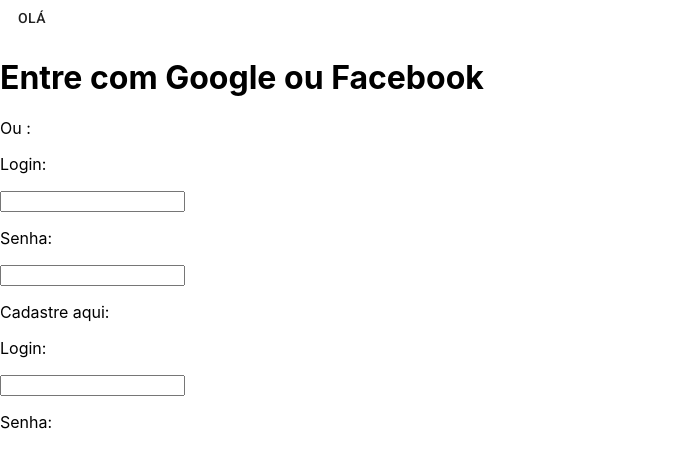
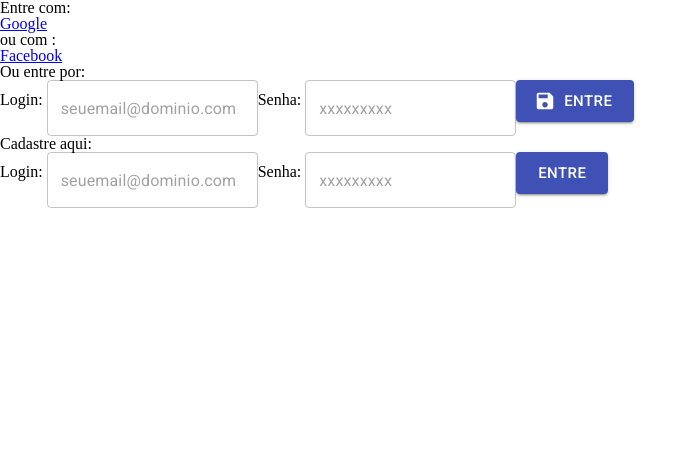
Before and after one commit to DayaneAlRodrigues/work-schedule, a React (Create React App) app: page / in a window 1280 px wide. Shown: the top 468 px of the page, without its empty margins (0-698 px from the left). Built offline with nearby package versions, Linux system fonts and the light colour scheme.

Commit message:
Modularizando o projeto

```diff
--- a/package.json
+++ b/package.json
@@ -4,6 +4,7 @@
   "private": true,
   "dependencies": {
     "@material-ui/core": "^4.12.4",
+    "@material-ui/icons": "^4.11.3",
     "@testing-library/jest-dom": "^5.16.4",
     "@testing-library/react": "^13.3.0",
     "@testing-library/user-event": "^13.5.0",
--- a/public/index.html
+++ b/public/index.html
@@ -11,6 +11,7 @@
     />
     <link rel="apple-touch-icon" href="%PUBLIC_URL%/logo192.png" />
     <link rel="stylesheet" href="https://fonts.googleapis.com/css?family=Roboto:300,400,500,700&display=swap" />
+
     <!--
       manifest.json provides metadata used when your web app is installed on a
       user's mobile device or desktop. See https://developers.google.com/web/fundamentals/web-app-manifest/
--- a/src/components/App/App.js
+++ b/src/components/App/App.js
@@ -1,12 +1,16 @@
-import './App.css';
-import Button from '@material-ui/core/Button';
+import './reset.css';
 import Login from '../login';
+
+
+
 
 function App() {
   return (
     <div>
-      <Button>Olá</Button>
-      <Login/>
+
+          <Login/>
+
+
     </div>
   );
 }
--- /dev/null
+++ b/src/components/App/Theme.js
@@ -0,0 +1,19 @@
+import { red } from '@mui/material/colors';
+import { createTheme } from '@mui/material/styles';
+
+// A custom theme for this app
+const theme = createTheme({
+  palette: {
+    primary: {
+      main: '#556cd6',
+    },
+    secondary: {
+      main: '#19857b',
+    },
+    error: {
+      main: red.A400,
+    },
+  },
+});
+
+export default theme;
--- /dev/null
+++ b/src/components/login/LoginSenha.js
@@ -0,0 +1,20 @@
+import React, { Component } from 'react';
+import { TextField } from '@material-ui/core';
+
+class LoginSenha extends Component {
+    state = {  }
+    render() {
+        return (
+            <>
+               <label for='username'> Login:  </label>
+               <TextField variant='outlined' color='secondary' type='email' id='username' required placeholder="seuemail@dominio.com"/>
+                <label for='senha'>Senha: </label>
+                <TextField variant='outlined' color='secondary' type='senha' id='senha' required placeholder="xxxxxxxxx"/>
+
+            </>
+
+        );
+    }
+}
+
+export default LoginSenha;
--- a/src/components/login/login.js
+++ b/src/components/login/login.js
@@ -1,20 +1,36 @@
 import React, { Component } from 'react';
+import Button from '@material-ui/core/Button';
+import LoginSenha from './LoginSenha';
+import SaveIcon from '@material-ui/icons/Save';
+
+
 
 class Login extends Component {
+
     state = {  }
     render() {
         return (
             <>
-            <h1>Entre com Google ou Facebook</h1>
-            <p> Ou :</p>
-            <p> Login: </p>
-            <input></input>
-            <p>Senha: </p>
-            <input></input>
-            <p>Cadastre aqui: </p>
-            <p> Login: </p>
-            <input></input>
-            <p>Senha: </p>
+            <form>
+                <h1>Entre com: </h1>
+                <a href='https://www.google.com/intl/pt-BR/account/about/'> Google</a>
+                <p> ou com : </p>
+                <a href='https://pt-br.facebook.com/'>Facebook</a>
+                <p>Ou entre por:</p>
+                <LoginSenha/>
+
+                <Button
+                startIcon={<SaveIcon/>}
+                size='large' onClick= {()=> alert ('hello')} variant='contained' color='primary'> Entre </Button>
+
+
+                <p>Cadastre aqui: </p>
+
+                <LoginSenha/>
+
+                <Button size='large' variant='contained' color='primary'> Entre </Button>
+
+            </form>
 
             </>
         );
```
Also changed, not shown: src/components/user/User.js (added, +14 -0 lines), src/components/App/reset.css (renamed from src/reset.css), src/components/login/styled.js (added), src/components/user/index.js (added), src/components/user/styled.js (added), 1 other file (tests, documents, lock files or other folders).
